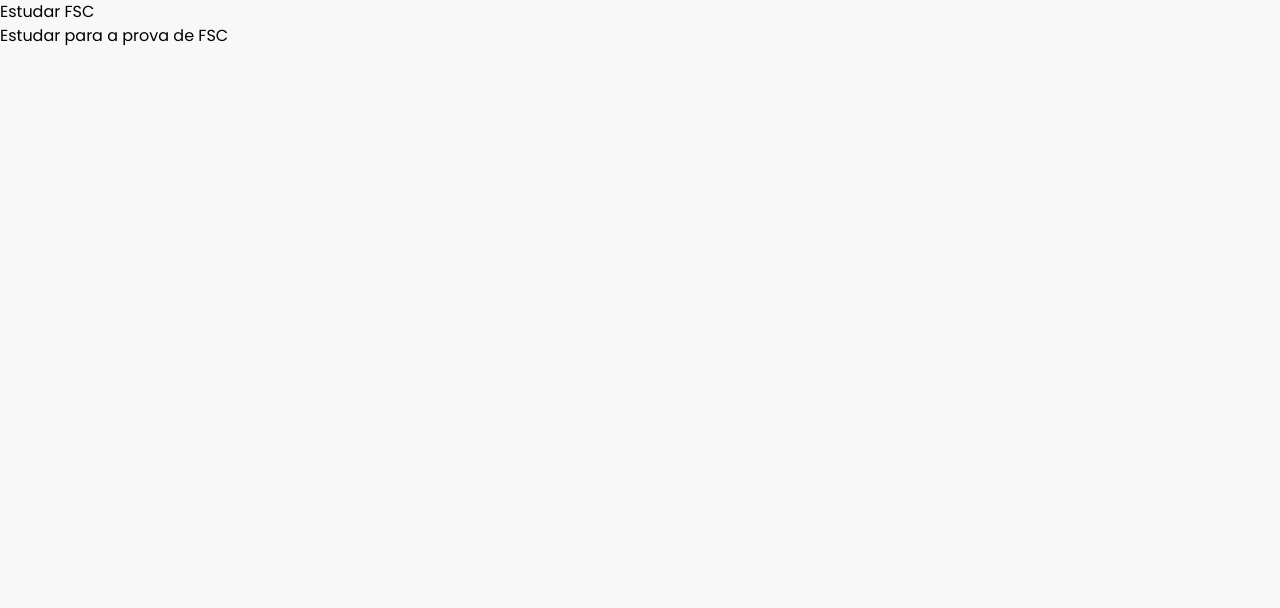
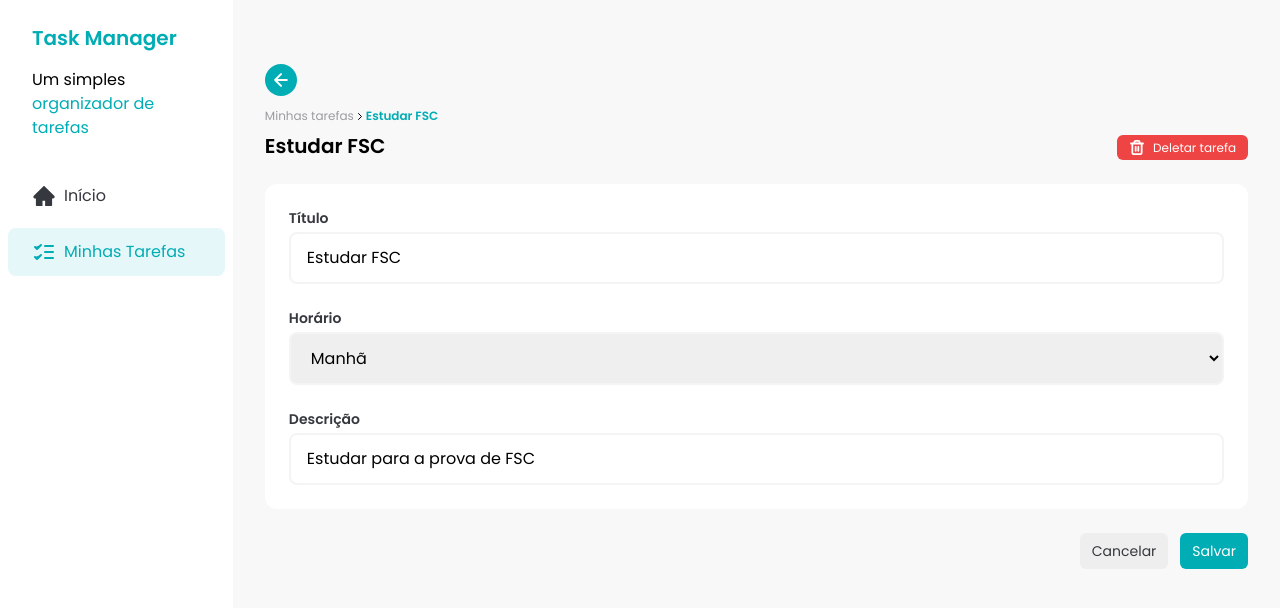
Before and after one commit to kataro123/task-manager, a React (Vite) app: page /task/1 in a window 1280 px wide. Shown: the top 608 px of the page. Built offline with nearby package versions, Linux system fonts and the light colour scheme; data requests are answered from the project's data file.

Commit message:
feat: add initial TaskDetails page without logic

```diff
--- a/src/assets/icons/index.js
+++ b/src/assets/icons/index.js
@@ -1,5 +1,7 @@
 import AddIcon from './Add.svg?react';
+import ArrowLeftIcon from './arrow-left.svg?react';
 import CheckIcon from './check.svg?react';
+import ChevronRightIcon from './chevron-right.svg?react';
 import CloudSunIcon from './cloud-sun.svg?react';
 import DetailsIcon from './details.svg?react';
 import HomeIcon from './home.svg?react';
@@ -11,7 +13,9 @@ import TrashIcon from './trash.svg?react';
 
 export {
   AddIcon,
+  ArrowLeftIcon,
   CheckIcon,
+  ChevronRightIcon,
   CloudSunIcon,
   DetailsIcon,
   HomeIcon,
--- a/src/components/Button.jsx
+++ b/src/components/Button.jsx
@@ -15,6 +15,7 @@ const Button = ({
         primary: 'bg-brand-primary text-white',
         ghost: 'bg-transparent text-brand-dark-gray',
         secondary: 'bg-brand-light-gray text-brand-dark-blue',
+        danger: 'bg-brand-danger text-brand-white',
       },
       size: {
         small: 'py-1 text-xs',
@@ -42,7 +43,7 @@ const Button = ({
 
 Button.propTypes = {
   children: PropTypes.node.isRequired,
-  color: PropTypes.oneOf(['primary', 'ghost', 'secondary']),
+  color: PropTypes.oneOf(['primary', 'ghost', 'secondary', 'danger']),
   size: PropTypes.oneOf(['small', 'large']),
   className: PropTypes.string,
 };
--- a/src/pages/task-details.jsx
+++ b/src/pages/task-details.jsx
@@ -1,9 +1,19 @@
 import { useEffect, useState } from 'react';
-import { useParams } from 'react-router-dom';
+import { useNavigate, useParams } from 'react-router-dom';
+
+import { ArrowLeftIcon, ChevronRightIcon, TrashIcon } from '../assets/icons';
+import Button from '../components/Button';
+import Input from '../components/Input';
+import Sidebar from '../components/Sidebar';
+import TimeSelect from '../components/TimeSelect';
 
 const TaskDetailsPage = () => {
   const { taskId } = useParams();
   const [task, setTask] = useState(null);
+  const navigate = useNavigate();
+  const handleBackClick = () => {
+    navigate(-1);
+  };
   useEffect(() => {
     const fetchTask = async () => {
       const response = await fetch(`http://localhost:3000/tasks/${taskId}`, {
@@ -17,9 +27,69 @@ const TaskDetailsPage = () => {
   }, [taskId]);
 
   return (
-    <div>
-      <h1>{task?.title}</h1>
-      <h1>{task?.description}</h1>
+    <div className="flex">
+      <Sidebar />
+
+      <div className="w-full space-y-6 px-8 py-16">
+        {/* Barra do topo */}
+        <div className="flex w-full justify-between">
+          {/* Parte da esquerda */}
+          <div>
+            <button
+              onClick={handleBackClick}
+              className="mb-3 flex h-8 w-8 cursor-pointer items-center justify-center rounded-full bg-brand-primary text-white"
+            >
+              <ArrowLeftIcon />
+            </button>
+            <div className="flex items-center gap-1 text-xs">
+              <span
+                className="cursor-pointer text-brand-text-gray"
+                onClick={handleBackClick}
+              >
+                Minhas tarefas
+              </span>
+              <ChevronRightIcon />
+              <span className="font-semibold text-brand-primary">
+                {task?.title}
+              </span>
+            </div>
+            <h1 className="mt-2 text-xl font-semibold">{task?.title}</h1>
+          </div>
+
+          <Button color="danger" className="h-fit self-end">
+            <TrashIcon />
+            Deletar tarefa
+          </Button>
+        </div>
+
+        {/* Dados da tarefa */}
+        <div className="space-y-6 rounded-xl bg-brand-white p-6">
+          <div>
+            <Input id="title" label="Título" value={task?.title} />
+          </div>
+
+          <div>
+            <TimeSelect id="time" value={task?.time} />
+          </div>
+
+          <div>
+            <Input
+              id="description"
+              label="Descrição"
+              value={task?.description}
+            />
+          </div>
+        </div>
+        {/* Botoes em baixo */}
+        <div className="flex w-full justify-end gap-3">
+          <Button size="large" color="secondary">
+            Cancelar
+          </Button>
+          <Button size="large" color="primary">
+            Salvar
+          </Button>
+        </div>
+      </div>
     </div>
   );
 };
```
Also changed, not shown: src/assets/icons/arrow-left.svg (added), src/assets/icons/chevron-right.svg (added).
